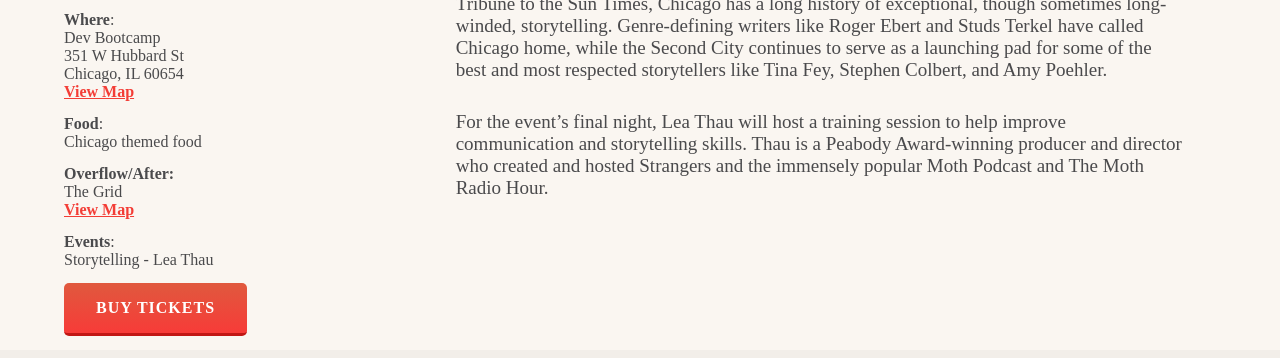
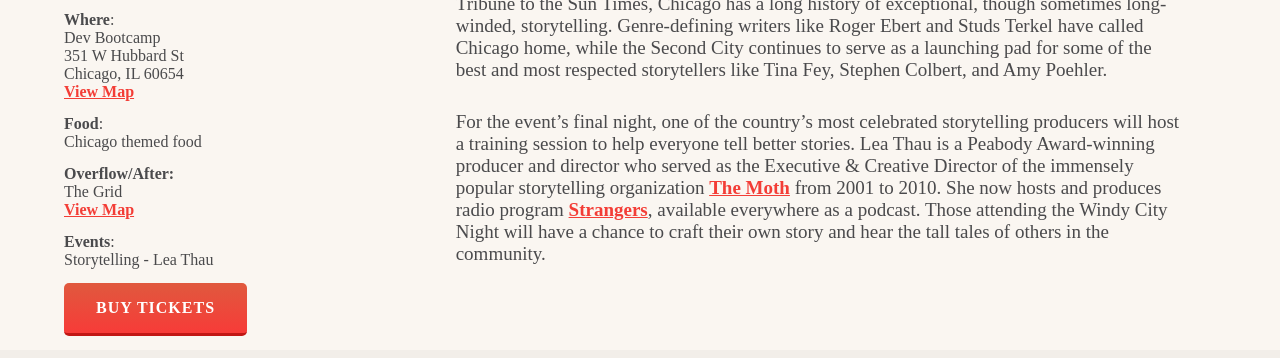
Before and after one commit to cityofbroadshoulders/cityofbroadshoulders.github.io, a plain HTML site: page windy-city.html in a window 1280 px wide. Shown: the part 788-1146 px from the top of the page. Drawn offline with nearby package versions, Linux system fonts and the light colour scheme.

Commit message:
"Automated commit at 2014-04-22 17:12:17 UTC by middleman-deploy 0.1.4"

```diff
--- a/windy-city.html
+++ b/windy-city.html
@@ -116,7 +116,7 @@
     <div class="two-thirds column right-padding reverse-float">
       <h2>Windy City Night</h2>
       <p>Chicago’s distinction as the Windy City doesn’t just refer to its blustery weather. From the Tribune to the Sun Times, Chicago has a long history of exceptional, though sometimes long-winded, storytelling. Genre-defining writers like Roger Ebert and Studs Terkel have called Chicago home, while the Second City continues to serve as a launching pad for some of the best and most respected storytellers like Tina Fey, Stephen Colbert, and Amy Poehler.</p>
-      <p>For the event’s final night, Lea Thau will host a training session to help improve communication and storytelling skills. Thau is a Peabody Award-winning producer and director who created and hosted Strangers and the immensely popular Moth Podcast and The Moth Radio Hour.</p>
+      <p>For the event’s final night, one of the country’s most celebrated storytelling producers will host a training session to help everyone tell better stories. Lea Thau is a Peabody Award-winning producer and director who served as the Executive & Creative Director of the immensely popular storytelling organization <a href="http://themoth.org/">The Moth</a> from 2001 to 2010. She now hosts and produces radio program <a href="http://www.storycentral.org/strangers/">Strangers</a>, available everywhere as a podcast. Those attending the Windy City Night will have a chance to craft their own story and hear the tall tales of others in the community.</p>
     </div>
   </div>
 </div>
```
